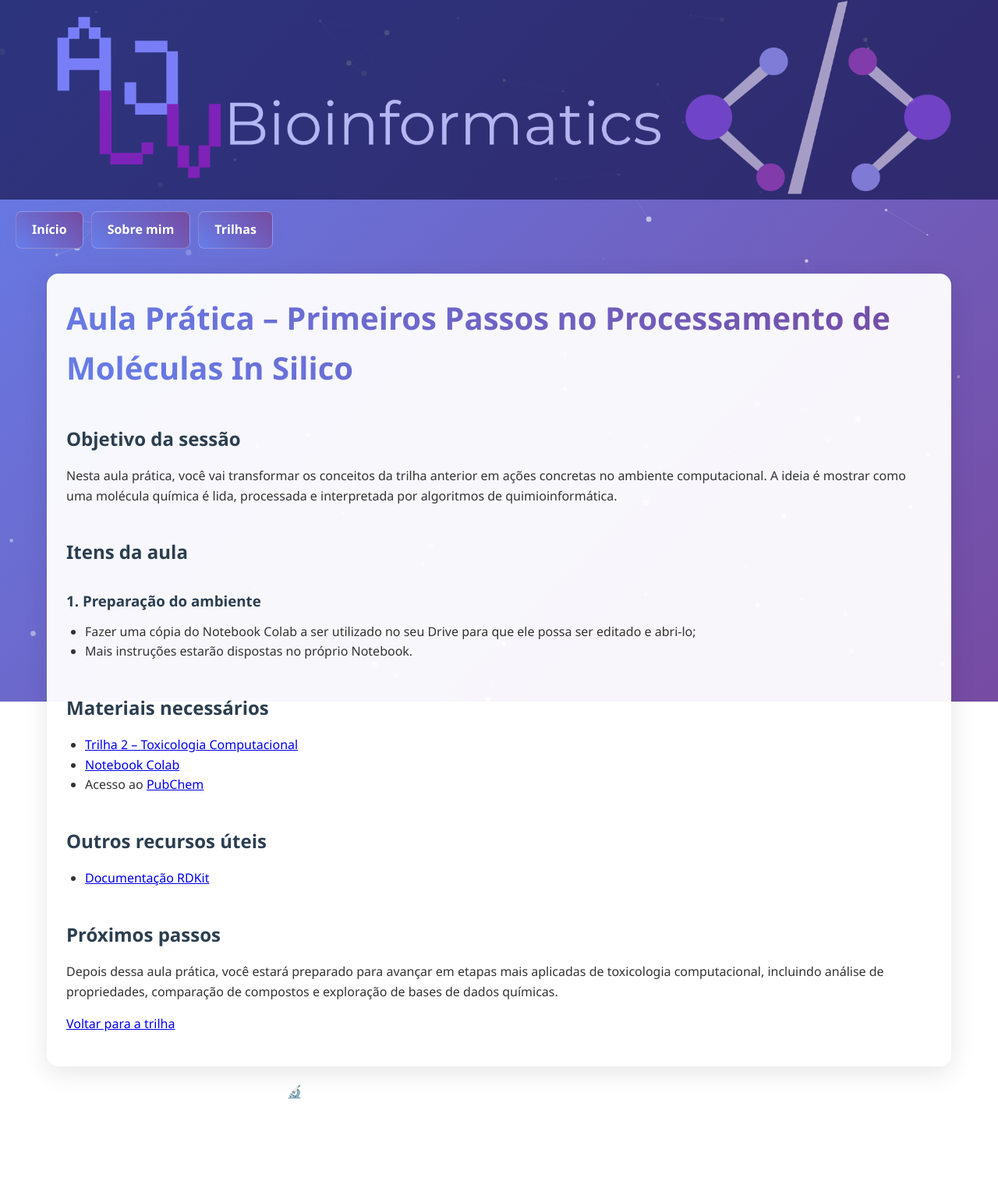
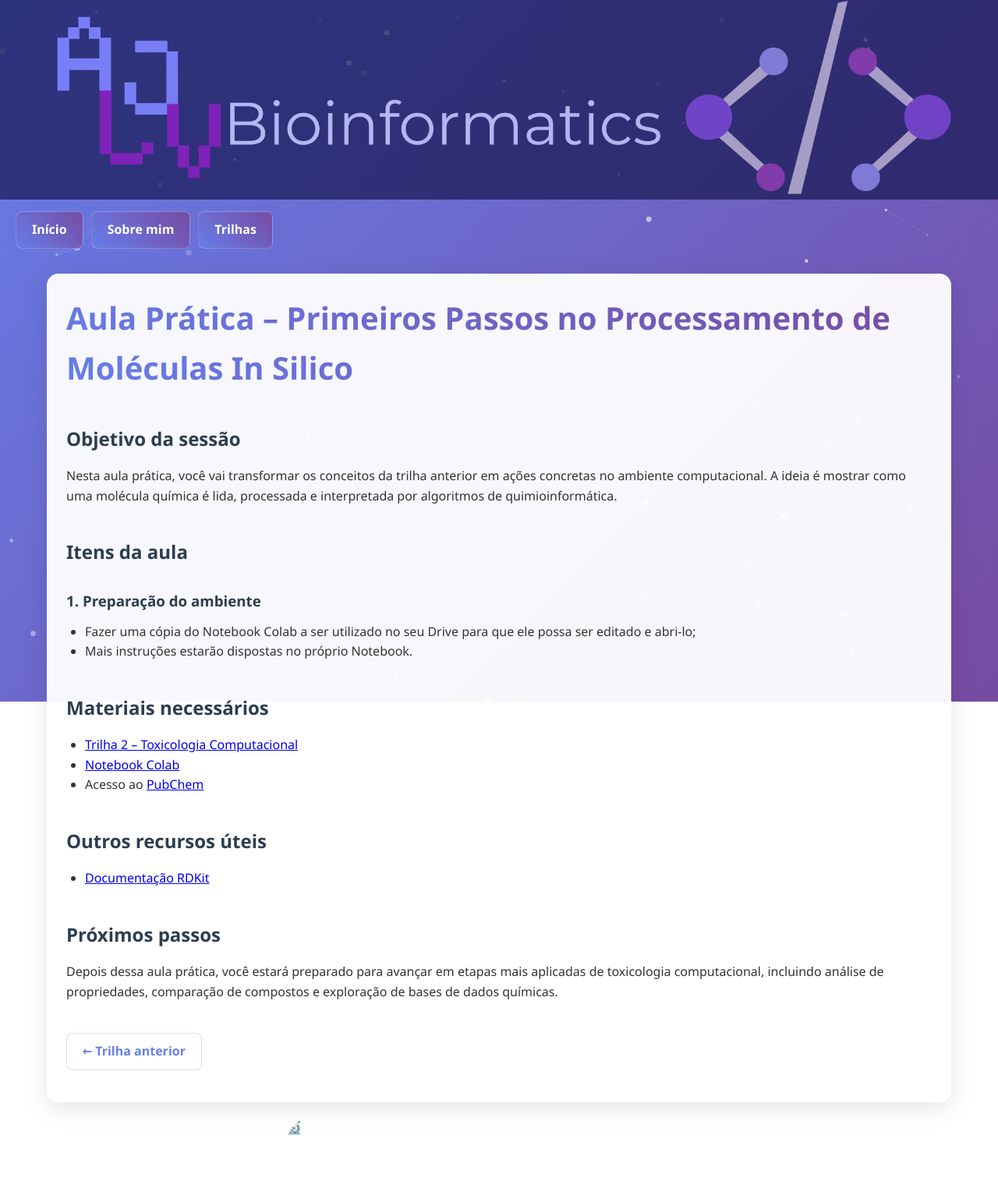
Before and after one commit to annejosiele/AJLV-Bioinformatics, a Jekyll site: the page built from toxicologia/pratica.md, in a window 1280 px wide. Shown: the whole page at 78% size. Built offline with Jekyll 4.4.1, drawn with Linux system fonts in a browser that asks for light colours; before the commit the page ends 1469 px from its top, so only the background shows below that.

Commit message:
ajustes de botões

```diff
--- a/_layouts/default.html
+++ b/_layouts/default.html
@@ -31,6 +31,7 @@
     <a href="{{ site.baseurl }}/trilhas" class="nav-btn">Trilhas</a>
   </div>
 
+<div class="lang-switch-placeholder"></div>
 <!--
   <div class="lang-switch">
     <a href="{{ site.baseurl }}/" class="lang-btn active">PT-BR</a>
--- a/assets/css/style.css
+++ b/assets/css/style.css
@@ -225,6 +225,11 @@ h1 {
     background: rgba(255, 255, 255, 0.85);
     box-shadow: 0 4px 14px rgba(102, 126, 234, 0.25);
     transform: translateY(-1px);
+}
+
+.lang-switch-placeholder {
+    height: 36px;        /* mesma altura dos botões de idioma */
+    visibility: hidden;
 }
 
 .content-grid {
--- a/toxicologia/pratica.md
+++ b/toxicologia/pratica.md
@@ -30,4 +30,5 @@ Nesta aula prática, você vai transformar os conceitos da trilha anterior em a
 
 Depois dessa aula prática, você estará preparado para avançar em etapas mais aplicadas de toxicologia computacional, incluindo análise de propriedades, comparação de compostos e exploração de bases de dados químicas.
 
-[Voltar para a trilha]({{ site.baseurl }}/toxicologia/)
+<div class="nav-buttons">
+  <a href="{{ site.baseurl }}/toxicologia/" class="btn-back">← Trilha anterior</a>
```
Also changed, not shown: toxicologia/trilha2.md (+1 -1 lines).
